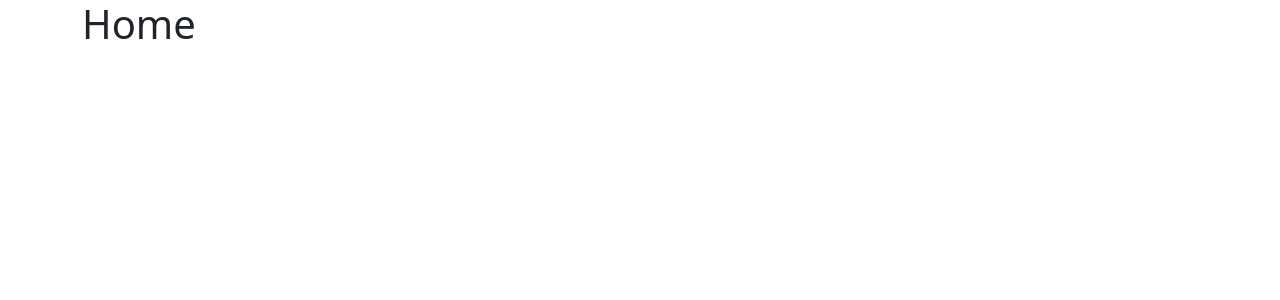
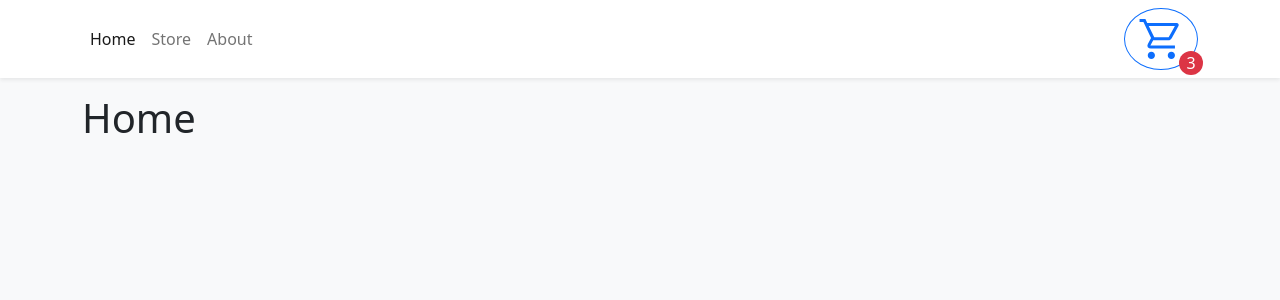
Before and after one commit to CantarinoG/top-shopping-cart, a React (Create React App) app: page / in a window 1280 px wide. Shown: the top 300 px of the page. Built offline with nearby package versions, Linux system fonts and the light colour scheme.

Commit message:
Add Navbar component

```diff
--- a/public/index.html
+++ b/public/index.html
@@ -13,7 +13,7 @@
     <link rel="manifest" href="%PUBLIC_URL%/manifest.json" />
     <title>React App</title>
   </head>
-  <body>
+  <body class="bg-light">
     <noscript>You need to enable JavaScript to run this app.</noscript>
     <div id="root"></div>
   </body>
--- a/src/App.tsx
+++ b/src/App.tsx
@@ -4,16 +4,20 @@ import { Container } from "react-bootstrap";
 import Home from "./pages/Home";
 import Store from "./pages/Store";
 import About from "./pages/About";
+import Navbar from "./components/Navbar";
 
 function App() {
 
-  return <Container className='mb-4'>
+  return <>
+  <Navbar />
+  <Container className='mb-4'>
     <Routes>
       <Route path='/' element={<Home/>}/>
       <Route path='/store' element={<Store/>}/>
       <Route path='/about' element={<About/>}/>
     </Routes>
   </Container>
+  </>
 
 }
 
--- /dev/null
+++ b/src/components/Navbar.tsx
@@ -0,0 +1,23 @@
+import { Button, Nav, Container, Navbar as NavbarBs } from "react-bootstrap";
+import { NavLink } from "react-router-dom";
+
+function Navbar() {
+
+    return (
+    <NavbarBs className="bg-white shadow-sm mb-3" sticky="top">
+        <Container>
+            <Nav className="me-auto">
+                <Nav.Link to="/" as={NavLink}>Home</Nav.Link>
+                <Nav.Link to="/store" as={NavLink}>Store</Nav.Link>
+                <Nav.Link to="/about" as={NavLink}>About</Nav.Link>
+            </Nav>
+            <Button  style={{ position: "relative" }}variant="outline-primary" className="rounded-circle">
+            <svg xmlns="http://www.w3.org/2000/svg" height="48" width="48" fill="currentColor"><path d="M14.35 43.95q-1.5 0-2.55-1.05-1.05-1.05-1.05-2.55 0-1.5 1.05-2.55 1.05-1.05 2.55-1.05 1.5 0 2.55 1.05 1.05 1.05 1.05 2.55 0 1.5-1.05 2.55-1.05 1.05-2.55 1.05Zm20 0q-1.5 0-2.55-1.05-1.05-1.05-1.05-2.55 0-1.5 1.05-2.55 1.05-1.05 2.55-1.05 1.5 0 2.55 1.05 1.05 1.05 1.05 2.55 0 1.5-1.05 2.55-1.05 1.05-2.55 1.05Zm-22.6-33 5.5 11.4h14.4l6.25-11.4Zm-1.5-3H39.7q1.15 0 1.75 1.05.6 1.05 0 2.1L34.7 23.25q-.55.95-1.425 1.525t-1.925.575H16.2l-2.8 5.2h24.55v3h-24.1q-2.1 0-3.025-1.4-.925-1.4.025-3.15l3.2-5.9L6.45 7h-3.9V4H8.4Zm7 14.4h14.4Z"/></svg>
+            <div className="rounded-circle bg-danger d-flex justify-content-center align-items-center" style={{color: "white", width: "1.5rem", height: "1.5rem", position: "absolute", bottom: 0, right: 0, transform: "translate(25%, 25%)"}}>3</div>
+            </Button>
+        </Container>
+    </NavbarBs>
+    )
+}
+
+export default Navbar;
```
